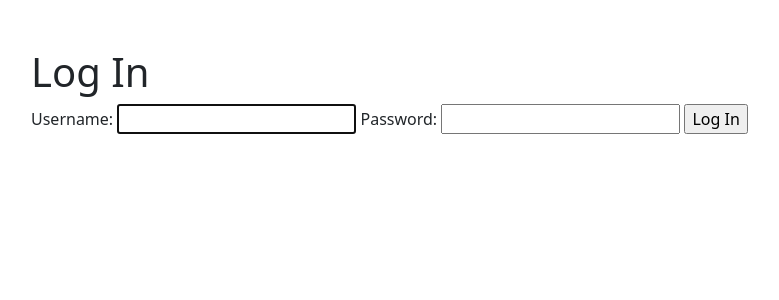
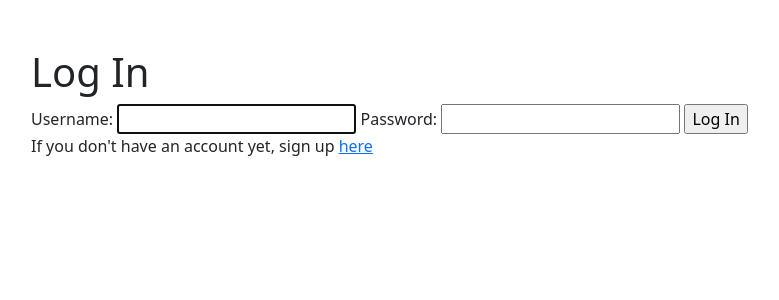
Before and after one commit to D4veDev/speakable, a Django app: page /accounts/login/ in a window 1280 px wide. Shown: the top 300 px of the page, without its empty margins (51-830 px from the left). Run offline with Django 4.2, Linux system fonts and the light colour scheme; some libraries are stand-ins or nearby versions.

Commit message:
added link to signup page

```diff
--- a/Appathon-Project/disabilityhub/accounts/templates/accounts/login.html
+++ b/Appathon-Project/disabilityhub/accounts/templates/accounts/login.html
@@ -8,4 +8,5 @@
         {{ form }}
         <input type="submit" value="Log In">
     </form>
+    <p>If you don't have an account yet, sign up <a href="{% url 'accounts:signup' %}">here</a></p>
 {% endblock content %}
```
